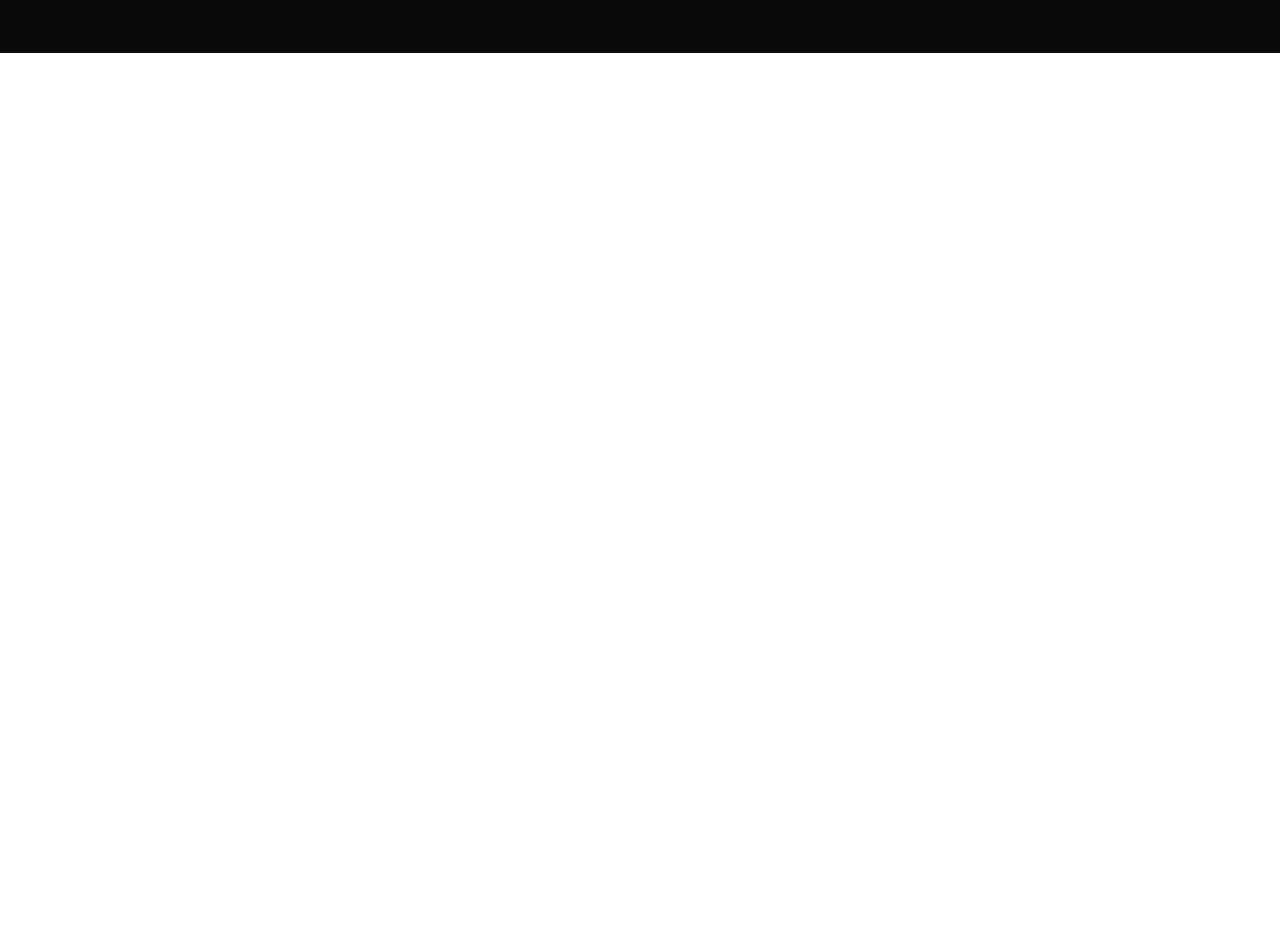
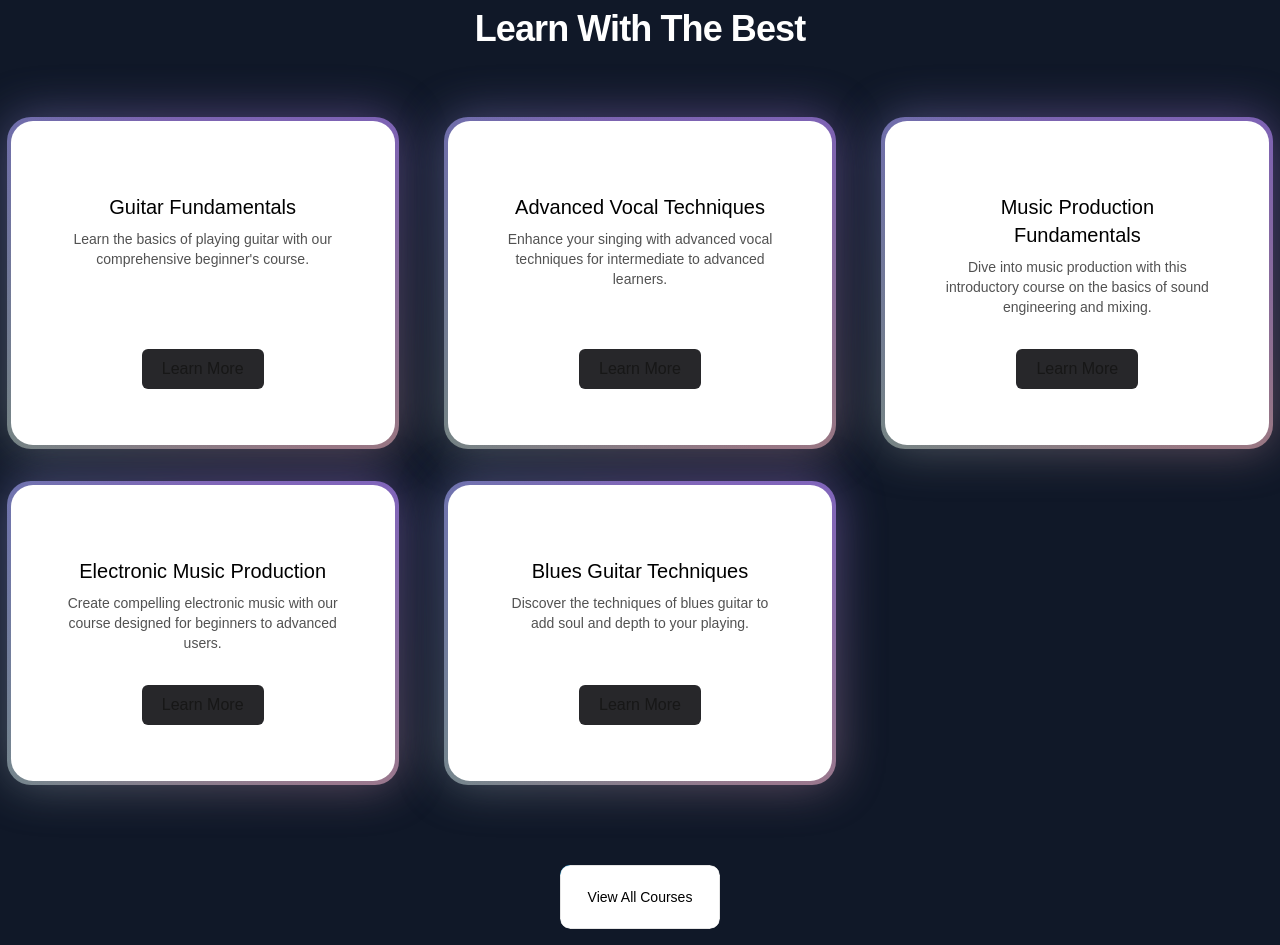
Before and after one commit to harshbharti17/next.js-music-art, a Next.js app: page / in a window 1280 px wide. Shown: the part 747-1692 px from the top of the page. Before the commit the page ends 800 px from the top, so only its background shows below. Built offline with nearby package versions, Linux system fonts and the light colour scheme.

Commit message:
add featured courses component in main page file

```diff
--- a/src/app/page.tsx
+++ b/src/app/page.tsx
@@ -1,3 +1,4 @@
+import FeaturedCourses from "@/components/FeaturedCourses";
 import HeroSection from "@/components/HeroSection";
 
 
@@ -5,6 +6,7 @@ export default function Home() {
   return (
     <main className="min-h-screen bg-black/96 antialiased">
       <HeroSection />
+      <FeaturedCourses />
     </main>
   );
 }
--- /dev/null
+++ b/src/components/FeaturedCourses.tsx
@@ -0,0 +1,60 @@
+'use client'
+import Link from "next/link"
+import courseData from "../data/music_courses.json"
+import { Button } from "./ui/moving-border"
+import { BackgroundGradient } from "./ui/background-gradient"
+
+interface Course {
+    id: number,
+    title: string,
+    slug: string,
+    description: string,
+    price: number,
+    instructor: string,
+    isFeatured: boolean,
+}
+
+
+function FeaturedCourses() {
+
+    const featuredCourses = courseData.courses.filter((course: Course) => course.isFeatured)
+
+    return (
+        <div className="py-12 bg-gray-900">
+            <div>
+                <div className="text-center">
+                    <h2 className="text-base text-teal-600 font-semibold tracking-wide">FEATURED COURSES</h2>
+                    <p className="text-3xl mt-2 leading-8 font-extrabold tracking-tight text-white sm:text-4xl">Learn With The Best</p>
+                </div>
+            </div>
+            <div className="mt-18">
+                <div className="grid grid-cols-1 sm:grid-cols-2 lg:grid-cols-3 gap-8 justify-center">
+                    {featuredCourses.map((course: Course) => (
+                        <div key={course.id} className="flex justify-center">
+                            <BackgroundGradient className="flex flex-col rounded-[22px] bg-white dark:bg-zinc-900 overflow-hidden h-full max-w-sm ">
+                                <div className="p-4 sm:p-14 flex flex-col items-center text-center grow ">
+                                    <p className="text-lg sm:text-xl text-black mt-4 mb-2 dark:text-neutral-200">{course.title}</p>
+                                    <p className="text-sm text-neutral-600 dark:text-neutral-400 flex grow">{course.description}</p>
+                                    <Link className="bg-zinc-800 mt-8 px-5 py-2 rounded-md hover:bg-zinc-700" href={`/courses/${course.slug} `}>
+                                        Learn More
+                                    </Link>
+                                </div>
+                            </BackgroundGradient>
+                        </div>
+                    ))}
+                </div>
+            </div>
+            <div className="mt-20 text-center">
+                <Link href='/courses'>
+                    <Button borderRadius="10px"
+                        className="bg-white dark:bg-black text-black dark:text-white border-neutral-200 dark:border-slate-800 cursor-pointer"
+                    >
+                        View All Courses
+                    </Button>
+                </Link>
+            </div>
+        </div>
+    )
+}
+
+export default FeaturedCourses
```
